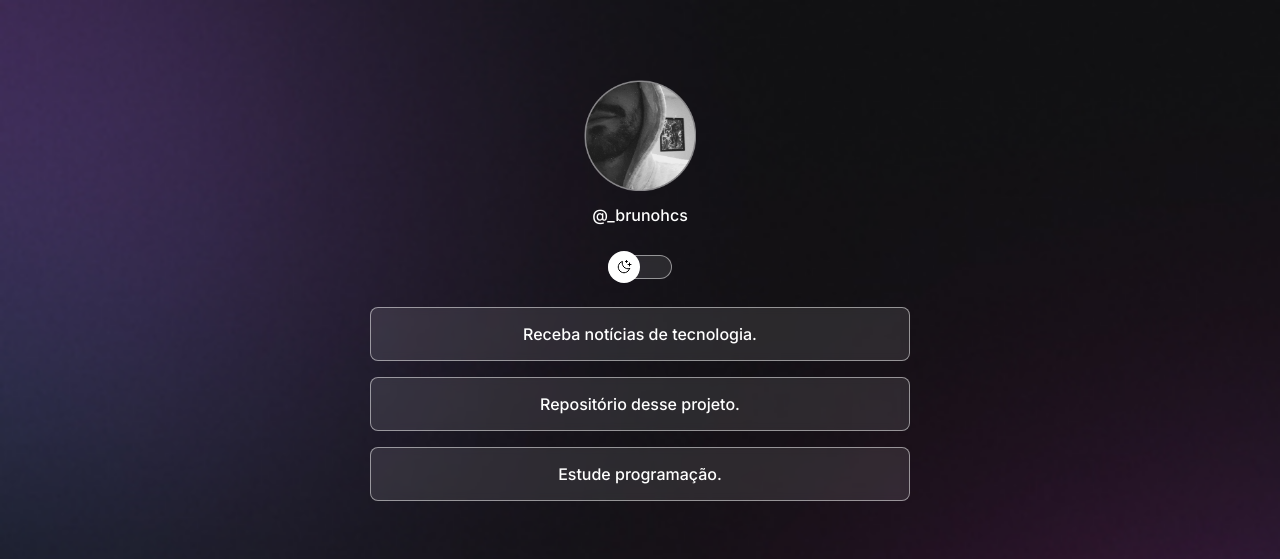
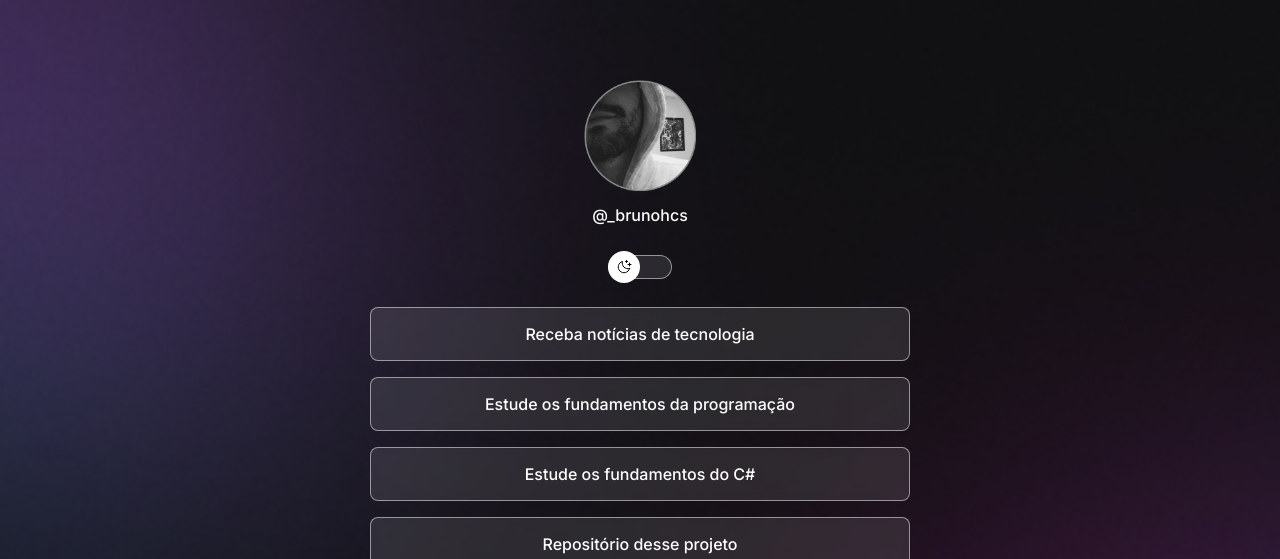
Before and after one commit to BrunoHCS/DevLinks, a plain HTML site: page index.html in a window 1280 px wide. Shown: the top 559 px of the page. Drawn offline with nearby package versions, Linux system fonts and the light colour scheme.

Commit message:
Ajustes nos links

```diff
--- a/index.html
+++ b/index.html
@@ -25,15 +25,16 @@
 
         <ul>
             <li>
-                <a href="https://filipedeschamps.com.br/newsletter" target="_blank">Receba notícias de tecnologia.</a>
+                <a href="https://filipedeschamps.com.br/newsletter" target="_blank">Receba notícias de tecnologia</a>
             </li>
-
             <li>
-                <a href="https://github.com/BrunoHCS/DevLinks" target="_blank">Repositório desse projeto.</a>
+                <a href="https://app.rocketseat.com.br/discover" target="_blank">Estude os fundamentos da programação</a>
             </li>
-
             <li>
-                <a href="https://app.rocketseat.com.br/" target="_blank">Estude programação.</a>
+                <a href="https://balta.io/cursos/fundamentos-csharp" target="_blank">Estude os fundamentos do C#</a>
+            </li>
+            <li>
+                <a href="https://github.com/BrunoHCS/DevLinks" target="_blank">Repositório desse projeto</a>
             </li>
         </ul>
         <div id="social-links">
```
